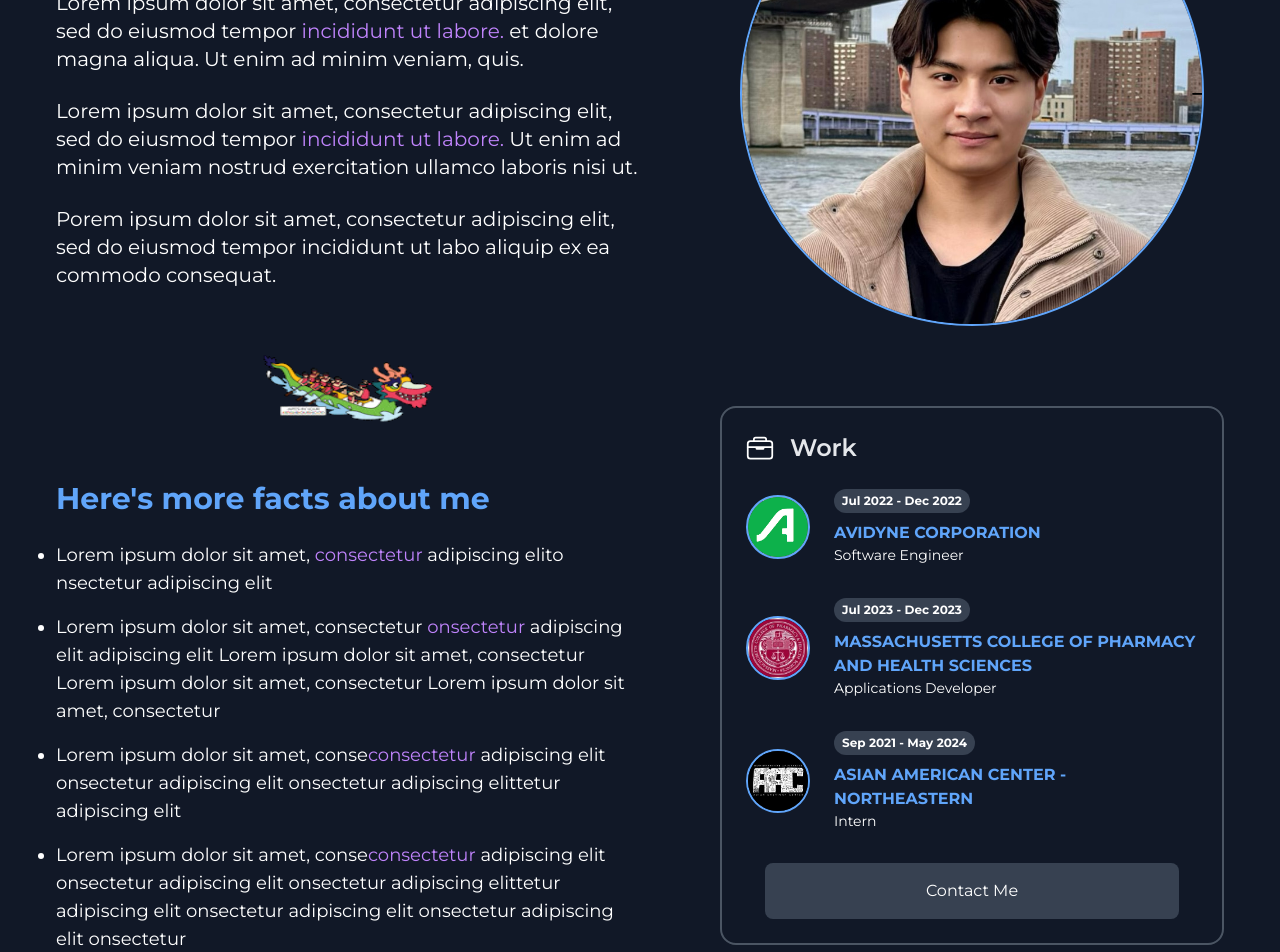
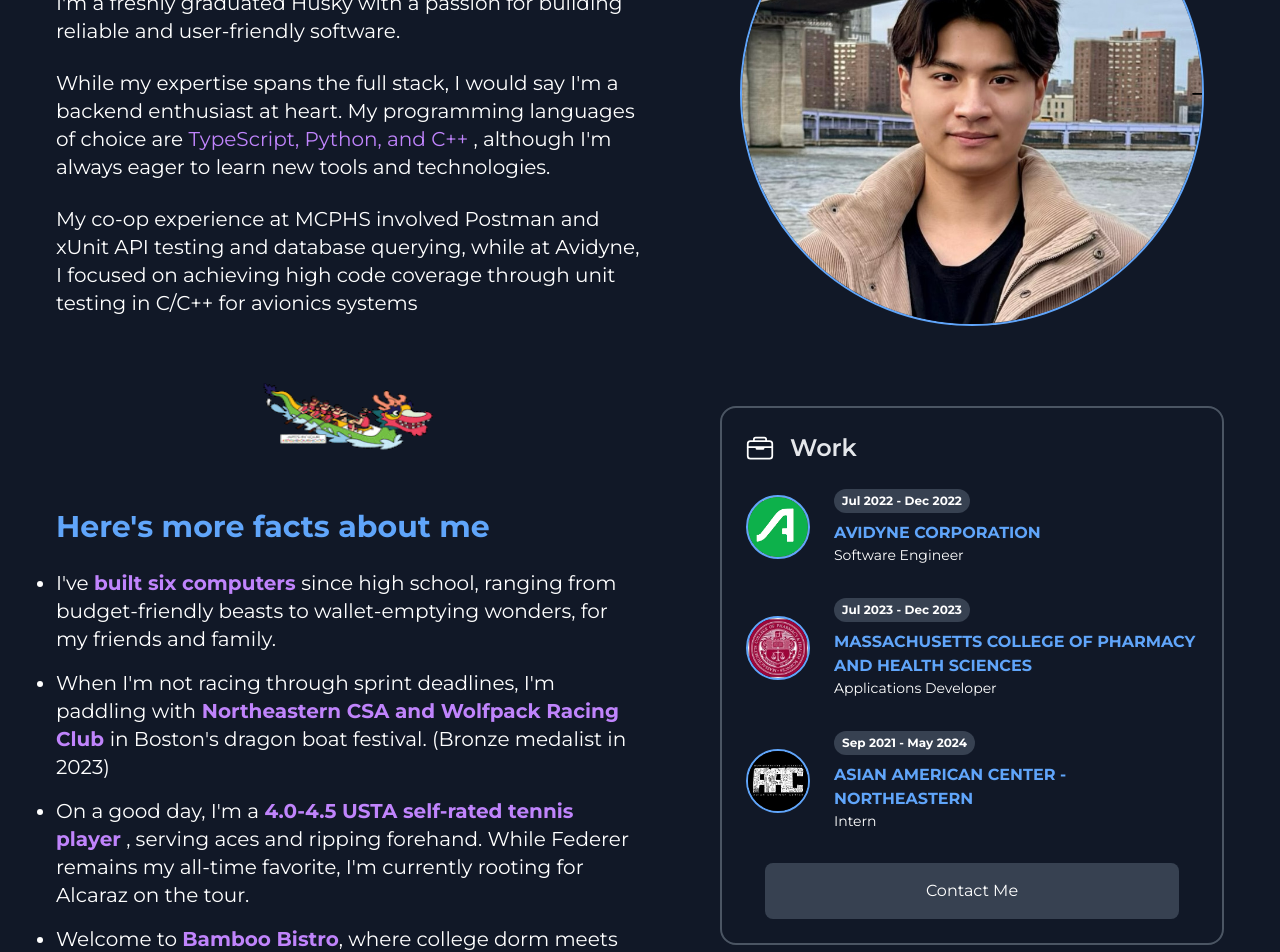
Before and after one commit to klin3284/personal-portfolio, a Next.js app: page / in a window 1280 px wide. Shown: the part 1200-2152 px from the top of the page. Built offline with nearby package versions, Linux system fonts and the light colour scheme.

Commit message:
about me hobbies list text

```diff
--- a/components/sections/about/detailsList.tsx
+++ b/components/sections/about/detailsList.tsx
@@ -5,29 +5,35 @@ const DetailsList = () => (
     <h4 className="text-2xl md:text-3xl font-bold text-blue-400 mb-6">
       Here's more facts about me
     </h4>
-    <ul className="text-md sm:text-lg list-disc list-outside mb-14 space-y-4">
+    <ul className="text-base sm:text-xl list-disc list-outside mb-14 space-y-4">
       <li>
-        Lorem ipsum dolor sit amet,{" "}
-        <span className="text-purple-400">consectetur</span> adipiscing elito
-        nsectetur adipiscing elit
+        I've{" "}
+        <span className="font-bold text-purple-400">built six computers </span>
+        since high school, ranging from budget-friendly beasts to
+        wallet-emptying wonders, for my friends and family.
       </li>
       <li>
-        Lorem ipsum dolor sit amet, consectetur{" "}
-        <span className="text-purple-400">onsectetur</span> adipiscing elit
-        adipiscing elit Lorem ipsum dolor sit amet, consectetur Lorem ipsum
-        dolor sit amet, consectetur Lorem ipsum dolor sit amet, consectetur
+        When I'm not racing through sprint deadlines, I'm paddling with
+        <span className="font-bold text-purple-400">
+          {" "}
+          Northeastern CSA and Wolfpack Racing Club{" "}
+        </span>
+        in Boston's dragon boat festival. (Bronze medalist in 2023)
       </li>
       <li>
-        Lorem ipsum dolor sit amet, conse
-        <span className="text-purple-400">consectetur</span> adipiscing elit
-        onsectetur adipiscing elit onsectetur adipiscing elittetur adipiscing
-        elit
+        On a good day, I'm a{" "}
+        <span className="font-bold text-purple-400">
+          4.0-4.5 USTA self-rated tennis player
+        </span>{" "}
+        , serving aces and ripping forehand. While Federer remains my all-time
+        favorite, I'm currently rooting for Alcaraz on the tour.
       </li>
       <li>
-        Lorem ipsum dolor sit amet, conse
-        <span className="text-purple-400">consectetur</span> adipiscing elit
-        onsectetur adipiscing elit onsectetur adipiscing elittetur adipiscing
-        elit onsectetur adipiscing elit onsectetur adipiscing elit onsectetur
+        Welcome to{" "}
+        <span className="font-bold text-purple-400">Bamboo Bistro</span>, where
+        college dorm meets five-star dining. Need proof? I once prepared
+        Thanksgiving dinner for my entire dorm floor (12 people) using nothing
+        but dorm kitchen wizardry.
       </li>
     </ul>
   </>
--- a/components/sections/about/introduction.tsx
+++ b/components/sections/about/introduction.tsx
@@ -11,20 +11,19 @@ const Introduction = () => (
       />
     </div>
     <p className="text-md sm:text-xl mb-6">
-      Lorem ipsum dolor sit amet, consectetur adipiscing elit, sed do eiusmod
-      tempor
-      <span className="text-purple-400"> incididunt ut labore. </span> et dolore
-      magna aliqua. Ut enim ad minim veniam, quis.
+      I'm a freshly graduated Husky with a passion for building reliable and
+      user-friendly software.
     </p>
     <p className="text-md sm:text-xl mb-6">
-      Lorem ipsum dolor sit amet, consectetur adipiscing elit, sed do eiusmod
-      tempor
-      <span className="text-purple-400"> incididunt ut labore. </span>
-      Ut enim ad minim veniam nostrud exercitation ullamco laboris nisi ut.
+      While my expertise spans the full stack, I would say I'm a backend
+      enthusiast at heart. My programming languages of choice are{" "}
+      <span className="text-purple-400">TypeScript, Python, and C++</span> ,
+      although I'm always eager to learn new tools and technologies.
     </p>
     <p className="text-md sm:text-xl">
-      Porem ipsum dolor sit amet, consectetur adipiscing elit, sed do eiusmod
-      tempor incididunt ut labo aliquip ex ea commodo consequat.
+      My co-op experience at MCPHS involved Postman and xUnit API testing and
+      database querying, while at Avidyne, I focused on achieving high code
+      coverage through unit testing in C/C++ for avionics systems
     </p>
   </>
 );
--- a/components/sections/hero/index.tsx
+++ b/components/sections/hero/index.tsx
@@ -2,7 +2,7 @@ import React from "react";
 import SocialBar from "./socialBar";
 
 const Hero = () => (
-  <div className="flex flex-col lg:flex-row py-10 md:py-20 px-5 rounded-2xl items-center justify-center gap-20">
+  <div className="flex flex-col xl:flex-row py-10 md:py-20 px-5 rounded-2xl items-center justify-center gap-20">
     <img
       src="/pfp.jpg"
       alt="Kenny's Hero Image"
@@ -10,13 +10,13 @@ const Hero = () => (
     />
 
     <div className="flex flex-col items-center md:items-start gap-2">
-      <h1 className="font-bold text-2xl md:text-6xl relative md:mb-2">
+      <h1 className="font-bold text-4xl sm:text-5xl md:text-6xl relative md:mb-2">
         Hi, I&apos;m <span className="text-blue-400">Kenny Lin!</span>
       </h1>
-      <h2 className="font-bold text-md md:text-2xl">
+      <h2 className="font-bold text-xl sm:text-2xl">
         Junior Software Engineer
       </h2>
-      <div className="w-64 md:min-w-full font-normal text-base md:text-xl text-slate-400 text-center md:text-left">
+      <div className="md:w-64 md:min-w-full font-normal text-base sm:text-lg lg:text-xl text-slate-400 text-center md:text-left">
         I&apos;m a recent graduate from Northeastern University with a Combined
         BS in Computer Engineering and Computer Science.
       </div>
```
